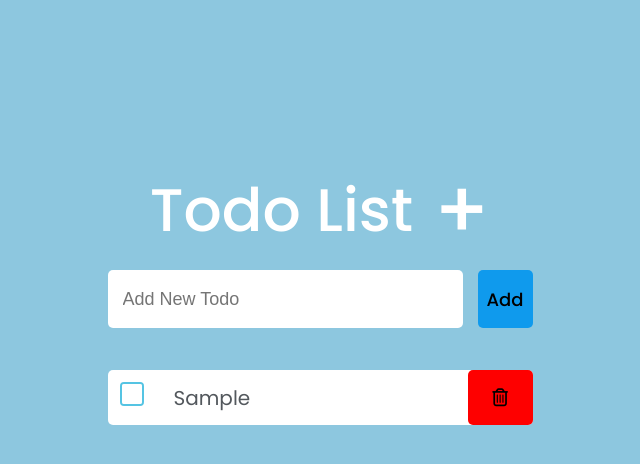
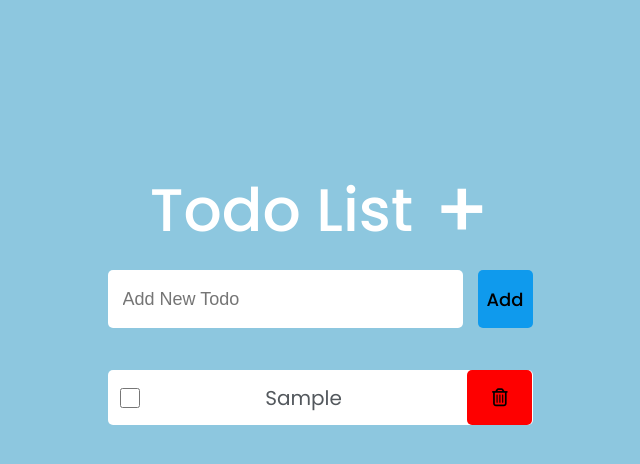
Before and after one commit to Kamran042/HomeWork_Task18, a plain HTML site: page index.html in a window 1280 px wide. Both pictures are taken after typing "Sample" into the empty fields and a click on the button "Add". Shown: the whole page, without its empty margins (320-960 px from the left). Drawn offline with Linux system fonts and the light colour scheme.

Commit message:
finsih commit

```diff
--- a/main.js
+++ b/main.js
@@ -1,51 +1,31 @@
-const inpValue = document.getElementById("inpValue");
-const addBtn = document.getElementById("addBtn");
-const cbxInp = document.querySelector("#cbxInp");
-const list = document.getElementById("list");
+const buttonAdd = document.getElementById('addBtn');
+const inpValue = document.getElementById('inpValue');
+const listJS = document.getElementById('list');
 
-addBtn.addEventListener("click", () => {
-  if (inpValue.value == "") {
-    alert("Inpute deyer verin");
-  } else {
-    list.innerHTML += `
-    <div id="list__card">
-            <div class="list__card__left">
-                <div class="checkbox-wrapper-45">
-                    <input id="cbxInp" type="checkbox" data-action="check"/>
-                    <label class="cbx" for="cbxInp">
-                      <div class="flip">
-                        <div class="front"></div>
-                        <div class="back">
-                          <svg width="16" height="14" viewBox="0 0 16 14">
-                            <path d="M2 8.5L6 12.5L14 1.5"></path>
-                          </svg>
-                        </div>
-                      </div>
-                    </label>
-                  </div>
-                <p>${inpValue.value}</p>
-            </div>
-            <div class="list__card__right">
-                <button id="deleteCard" data-action="delete">
-                    <i class="fa-regular fa-trash-can"></i>
-                </button>
-            </div>
+buttonAdd.addEventListener('click',(e)=>{
+    if (inpValue.value == "") {
+        alert('Inputa deyer verin ')
+    }else{
+        listJS.innerHTML+=`
+        <div class="list__card">
+            <input type="checkbox"data-action="check" name="" id="checkboxINp" />
+            <p>${inpValue.value}</p>
+            <button data-action="delete" class="btn_card"><i class="fa-regular fa-trash-can"></i></button>
         </div>
-    `;
-    inpValue.value = "";
-  }
-});
+        `
+        inpValue.value = ''
+    }
+})
 
-list.addEventListener("click", (e) => {
-    if (e.target.dataset.action === "delete") {
-        e.target.parentElement.parentElement.style.display = "none";
+
+listJS.addEventListener('click',(e) =>{
+    if(e.target.dataset.action === "delete"){
+        e.target.parentElement.style.display = "none"
     }
-});
+})
 
-list.addEventListener("click", (e) => {
-    if (e.target.dataset.action === "check") {
-        const paragraph = e.target.parentElement.nextElementSibling;
-        console.log(paragraph);
-        paragraph.classList.toggle("inpCheckP");
+listJS.addEventListener('click', (e) =>{
+    if(e.target.dataset.action === "check"){
+        e.target.nextElementSibling.classList.toggle('inpCheckP')
     }
-});
+})
--- a/style.css
+++ b/style.css
@@ -63,6 +63,11 @@ span {
     font-weight: 500;
 }
 
+#checkboxINp{
+    width: 20px;
+    height: 20px;
+}
+
 #list {
     margin-top: 42px;
     display: flex;
@@ -70,7 +75,7 @@ span {
     gap: 20px;
 }
 
-#list__card {
+.list__card {
     display: flex;
     border-radius: 5px;
     align-items: center;
@@ -85,102 +90,12 @@ span {
    text-decoration: line-through;
 }
 
-.list__card__left {
-    display: flex;
-    align-items: center;
-    justify-content: center;
-    gap: 30px;
-}
-
-
-.checkbox-wrapper-45 {
-    position: relative;
-    border-color: #0b76ef;
-}
-
-.checkbox-wrapper-45 input[type="checkbox"] {
-    display: none;
-    visibility: hidden;
-    border-color: #0b76ef;
-}
-
-.checkbox-wrapper-45 .cbx {
-    -webkit-perspective: 20;
-    perspective: 20;
-    display: inline-block;
-    border: 2px solid #e8e8eb;
-    background: #e8e8eb;
-    border-radius: 4px;
-    transform: translate3d(0, 0, 0);
-    cursor: pointer;
-    transition: all 0.3s ease;
-    border-color: #55C4E3;
-}
-
-.checkbox-wrapper-45 .cbx:hover {
-    border-color: #0b76ef;
-}
-
-.checkbox-wrapper-45 .flip {
-    display: block;
-    transition: all 0.4s ease;
-    transform-style: preserve-3d;
-    position: relative;
-    width: 20px;
-    height: 20px;
-}
-
-.checkbox-wrapper-45 input[type="checkbox"]:checked+.cbx {
-    border-color: #0b76ef;
-}
-
-.checkbox-wrapper-45 input[type="checkbox"]:checked+.cbx .flip {
-    transform: rotateY(180deg);
-}
-
-.checkbox-wrapper-45 .front,
-.checkbox-wrapper-45 .back {
-    backface-visibility: hidden;
-    position: absolute;
-    top: 0;
-    left: 0;
-    width: 20px;
-    height: 20px;
-    border-radius: 2px;
-}
-
-.checkbox-wrapper-45 .front {
-    background: #fff;
-    z-index: 1;
-}
-
-.checkbox-wrapper-45 .back {
-    transform: rotateY(180deg);
-    background: #0b76ef;
-    text-align: center;
-    color: #fff;
-    line-height: 20px;
-    box-shadow: 0 0 0 1px #0b76ef;
-}
-
-.checkbox-wrapper-45 .back svg {
-    margin-top: 3px;
-    fill: none;
-}
-
-.checkbox-wrapper-45 .back svg path {
-    stroke: #fff;
-    stroke-width: 2.5;
-    stroke-linecap: round;
-    stroke-linejoin: round;
-}
-
 p{
     font-size: 20px;
     color:#53585D;
 }
 
-#deleteCard{
+.btn_card{
     height: 55px;
     width: 65px;
     border: none;
```
Also changed, not shown: index.html (+1 -0 lines).
